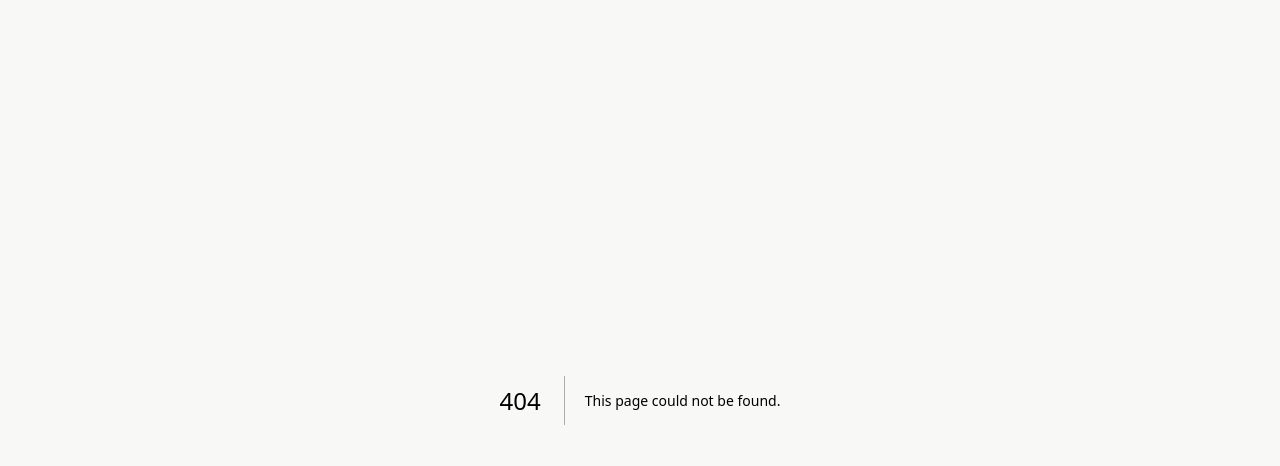
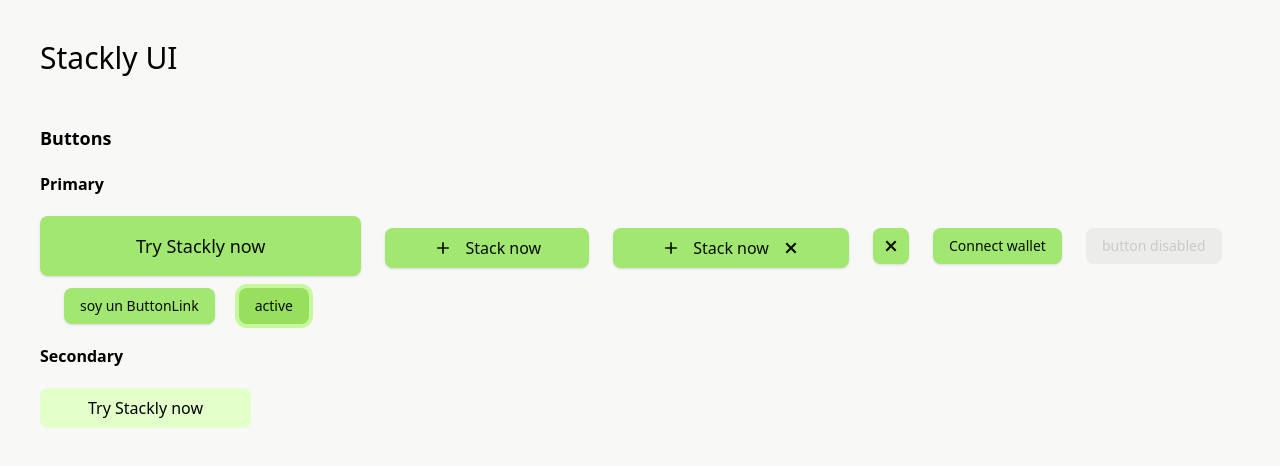
Before and after one commit to SwaprHQ/stackly-ui, a Next.js app in the folder packages/app/: page /ui in a window 1280 px wide. Before the commit this address had no page. Shown: the top 466 px of the page. Built offline with nearby package versions, Linux system fonts and the light colour scheme.

Commit message:
feat: first implementation of Button, ButtonLink and Icon

```diff
--- /dev/null
+++ b/packages/app/app/ui/page.tsx
@@ -0,0 +1,54 @@
+"use client";
+
+import { Button, ButtonLink } from "@/ui";
+
+export default function Page() {
+  return (
+    <div className="m-10">
+      <h1 className="text-3xl">Stackly UI</h1>
+      <div className="my-12 space-y-5">
+        <h2 className="text-lg font-bold">Buttons</h2>
+        <h3 className="font-semibold">Primary</h3>
+        <div className="flex flex-wrap items-start space-x-6 space-y-3">
+          <Button size="lg" onClick={() => console.log("hey")}>
+            Try Stackly now
+          </Button>
+
+          <Button iconLeft="plus" onClick={() => console.log("hey")}>
+            Stack now
+          </Button>
+          <Button
+            iconLeft="plus"
+            iconRight="close"
+            onClick={() => console.log("hey")}
+          >
+            Stack now
+          </Button>
+          <Button
+            size="icon"
+            iconRight="close"
+            onClick={() => console.log("hey")}
+          ></Button>
+          <Button size="sm" onClick={() => console.log("hey")}>
+            Connect wallet
+          </Button>
+          <Button size="sm" disabled={true} onClick={() => console.log("hey")}>
+            button disabled
+          </Button>
+          <ButtonLink size="sm" href="/">
+            soy un ButtonLink
+          </ButtonLink>
+          <Button size="sm" active={true} onClick={() => console.log("hey")}>
+            active
+          </Button>
+        </div>
+        <h3 className="font-semibold">Secondary</h3>
+        <div className="flex flex-wrap items-start space-x-6 space-y-3">
+          <Button action="secondary" onClick={() => console.log("hey")}>
+            Try Stackly now
+          </Button>
+        </div>
+      </div>
+    </div>
+  );
+}
--- a/packages/app/tailwind.config.js
+++ b/packages/app/tailwind.config.js
@@ -54,10 +54,10 @@
         500: "#F03D3D",
         600: "#CF2A2A",
       },
-      text: {
-        "high-em": "#060D00",
-        "med-em": "#4D4F4C",
-        "low-em": "#969894",
+      em: {
+        high: "#060D00",
+        med: "#4D4F4C",
+        low: "#969894",
         disabled: "#C9CBC8",
       },
       surface: {
--- a/packages/app/ui/Button/Button.tsx
+++ /dev/null
@@ -1,23 +0,0 @@
-import type { ButtonHTMLAttributes } from "react";
-import { cx } from "class-variance-authority";
-
-interface ButtonProps extends ButtonHTMLAttributes<HTMLButtonElement> {
-  children: React.ReactNode;
-  action?: "primary" | "secondary" | "ghost" | "link";
-  className?: string;
-}
-
-export default function Button({
-  children,
-  className,
-  action,
-  ...props
-}: ButtonProps) {
-  const rootClassName = cx("btn", className);
-
-  return (
-    <button className={rootClassName} {...props}>
-      {children}
-    </button>
-  );
-}
--- a/packages/app/ui/Button/index.ts
+++ /dev/null
@@ -1,2 +0,0 @@
-export { default } from './Button'
-export * from './Button'
--- /dev/null
+++ b/packages/app/ui/Icon/Icon.tsx
@@ -0,0 +1,19 @@
+import { PlusIcon } from "@/ui/icons/PlusIcon";
+import { CloseIcon } from "@/ui/icons/CloseIcon";
+
+export type IconName = "close" | "plus";
+
+const getIconComponent = (name: IconName) => {
+  switch (name) {
+    case "plus":
+      return <PlusIcon />;
+    case "close":
+      return <CloseIcon />;
+    default:
+      return null;
+  }
+};
+
+export const Icon = ({ name }: { name: IconName }) => {
+  return <>{getIconComponent(name)}</>;
+};
--- /dev/null
+++ b/packages/app/ui/buttons/Button/Button.tsx
@@ -0,0 +1,132 @@
+"use client";
+
+import type { ButtonHTMLAttributes, ReactNode } from "react";
+import { cva } from "class-variance-authority";
+import { Icon, IconName } from "@/ui/Icon/Icon";
+
+export const buttonStyles = cva(
+  [
+    "flex items-center justify-center",
+    "rounded-lg cursor-pointer font-medium space-x-3",
+  ],
+  {
+    variants: {
+      size: {
+        lg: "px-14 py-3 md:py-4 text-lg md:px-24",
+        md: "px-12 py-2",
+        sm: "px-4 py-2 text-sm",
+        icon: "p-2",
+      },
+      action: {
+        primary: ["shadow"],
+        secondary: ["bg-primary-75"],
+        tertiary: [],
+        quaternary: [],
+      },
+      active: {
+        true: [],
+        false: [],
+      },
+      width: {
+        full: "w-full",
+        fit: "w-fit",
+        normal: "",
+      },
+      disabled: {
+        true: ["shadow-none"],
+      },
+    },
+    compoundVariants: [
+      {
+        action: ["primary"],
+        active: true,
+        disabled: false,
+        class: "bg-primary-500 text-em-high ring-4 ring-primary-200",
+      },
+      {
+        action: ["primary"],
+        disabled: false,
+        class:
+          "bg-primary-400 text-em-high hover:bg-primary-500 active:ring-4 active:ring-primary-200",
+      },
+      {
+        action: ["primary"],
+        disabled: true,
+        class: "bg-surface-75 text-em-disabled !cursor-not-allowed",
+      },
+    ],
+    defaultVariants: {
+      active: false,
+      action: "primary",
+      size: "md",
+      width: "normal",
+      disabled: false,
+    },
+  }
+);
+
+export interface ButtonBaseProps
+  extends ButtonHTMLAttributes<HTMLButtonElement> {
+  children?: React.ReactNode;
+  action?: "primary" | "secondary" | "tertiary" | "quaternary";
+  className?: string;
+  size?: "sm" | "md" | "lg" | "icon";
+  width?: "normal" | "fit" | "full";
+  disabled?: boolean;
+  href?: string;
+  active?: boolean;
+  iconLeft?: IconName;
+  iconRight?: IconName;
+}
+
+interface ButtonProps extends ButtonBaseProps {
+  onClick: () => void;
+}
+
+export const ButtonContent = ({
+  iconLeft,
+  iconRight,
+  children,
+}: {
+  iconLeft?: IconName;
+  iconRight?: IconName;
+  children?: ReactNode;
+}) => (
+  <>
+    {iconLeft && <Icon name={iconLeft} />}
+    {children && <div>{children}</div>}
+    {iconRight && <Icon name={iconRight} />}
+  </>
+);
+
+export default function Button({
+  children,
+  className,
+  size,
+  action,
+  width,
+  disabled,
+  onClick,
+  active,
+  iconLeft,
+  iconRight,
+}: ButtonProps) {
+  return (
+    <button
+      onClick={onClick}
+      disabled={disabled}
+      className={buttonStyles({
+        size,
+        action,
+        width,
+        disabled,
+        active,
+        className,
+      })}
+    >
+      <ButtonContent iconRight={iconRight} iconLeft={iconLeft}>
+        {children}
+      </ButtonContent>
+    </button>
+  );
+}
--- /dev/null
+++ b/packages/app/ui/buttons/Button/index.ts
@@ -0,0 +1,2 @@
+export { default } from "./Button";
+export * from "./Button";
--- /dev/null
+++ b/packages/app/ui/buttons/ButtonLink/ButtonLink.tsx
@@ -0,0 +1,43 @@
+"use client";
+
+import Link from "next/link";
+import {
+  ButtonBaseProps,
+  ButtonContent,
+  buttonStyles,
+} from "@/ui/buttons/Button/Button";
+
+interface ButtonLinkProps extends ButtonBaseProps {
+  href: string;
+}
+
+export default function ButtonLink({
+  children,
+  className,
+  size,
+  action,
+  width,
+  disabled,
+  href,
+  active,
+  iconLeft,
+  iconRight,
+}: ButtonLinkProps) {
+  return (
+    <Link
+      href={href}
+      className={buttonStyles({
+        size,
+        action,
+        width,
+        disabled,
+        active,
+        className,
+      })}
+    >
+      <ButtonContent iconRight={iconRight} iconLeft={iconLeft}>
+        {children}
+      </ButtonContent>
+    </Link>
+  );
+}
--- /dev/null
+++ b/packages/app/ui/buttons/ButtonLink/index.ts
@@ -0,0 +1,2 @@
+export { default } from "./ButtonLink";
+export * from "./ButtonLink";
--- /dev/null
+++ b/packages/app/ui/icons/CloseIcon.tsx
@@ -0,0 +1,15 @@
+export const CloseIcon = ({ className }: { className?: string }) => (
+  <svg
+    className={className}
+    width="20"
+    height="20"
+    viewBox="0 0 20 20"
+    fill="none"
+    xmlns="http://www.w3.org/2000/svg"
+  >
+    <path
+      d="M11.4736 9.99996L15.451 13.9774L13.9779 15.4506L10.0004 11.4731L6.02295 15.4506L4.54981 13.9774L8.52728 9.99996L4.5498 6.02249L6.02294 4.54935L10.0004 8.52682L13.9779 4.54935L15.451 6.02249L11.4736 9.99996Z"
+      fill="currentColor"
+    />
+  </svg>
+);
--- /dev/null
+++ b/packages/app/ui/icons/PlusIcon.tsx
@@ -0,0 +1,15 @@
+export const PlusIcon = ({ className }: { className?: string }) => (
+  <svg
+    className={className}
+    width="20"
+    height="20"
+    viewBox="0 0 20 20"
+    fill="none"
+    xmlns="http://www.w3.org/2000/svg"
+  >
+    <path
+      d="M9.1665 10.8334V15.8334H10.8332V10.8334H15.8332V9.16675H10.8332V4.16675H9.1665V9.16675H4.1665V10.8334H9.1665Z"
+      fill="currentcolor"
+    />
+  </svg>
+);
--- a/packages/app/ui/index.ts
+++ b/packages/app/ui/index.ts
@@ -1,2 +1,3 @@
-export { default as Button } from "./Button";
+export { default as Button } from "./buttons/Button";
+export { default as ButtonLink } from "./buttons/ButtonLink";
 export { default as Link } from "./Link";
```
